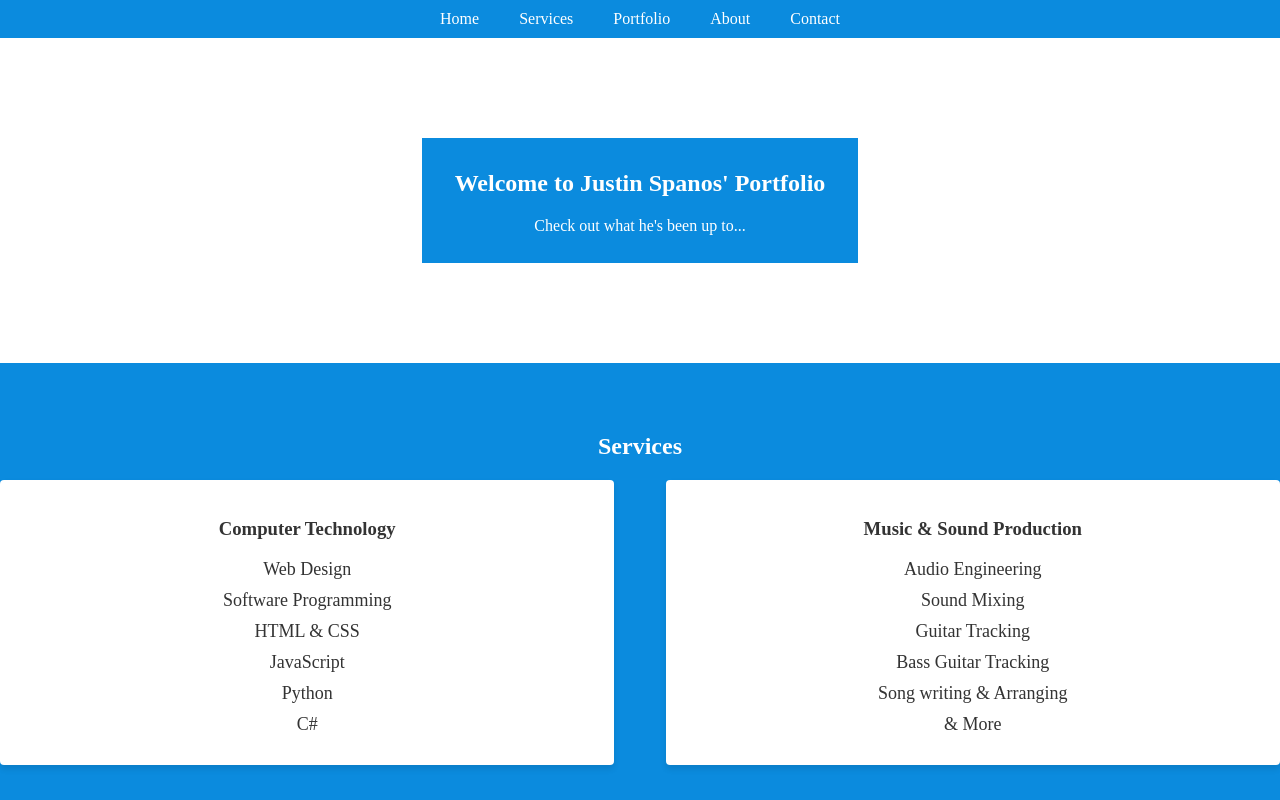
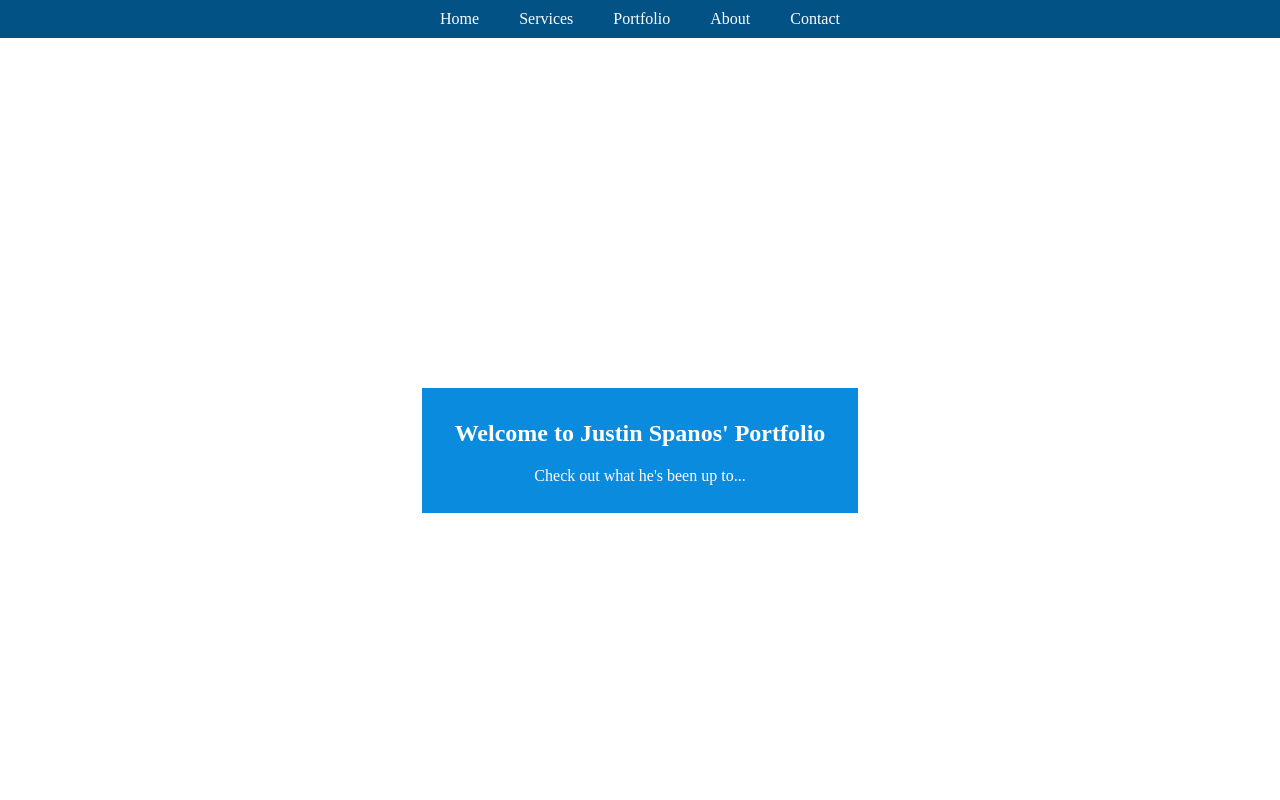
Before and after one commit to spanosjustin/spanoscreations, a plain HTML site: page index.html in a window 1280 px wide. Shown: the top 800 px of the page. Drawn offline with Linux system fonts and the light colour scheme.

Commit message:
Add files via upload

```diff
--- a/styles.css
+++ b/styles.css
@@ -9,7 +9,7 @@ body, ul {
 #navbar {
     position: sticky;
     top: 0;
-    background-color: #0B8BDE;
+    background-color: #035285;
     color: #fff;
     padding: 10px 0;
     z-index: 100;
@@ -61,7 +61,7 @@ h1, h2, h3 {
     background-repeat: no-repeat;
     color: #fff; /* Set text color for contrast */
     text-align: center; /* Center the text vertically and horizontally */
-    padding: 100px 0; /* Add padding for spacing */
+    padding: 350px 0; /* Add padding for spacing */
 }
 
 #home div{
@@ -75,7 +75,7 @@ h1, h2, h3 {
 /* Style the Services I Offer section */
 #services {
     background-color: #0B8BDE;
-    padding: 50px 0;
+    padding: 70px 60px;
     text-align: center;
 }
 
```
